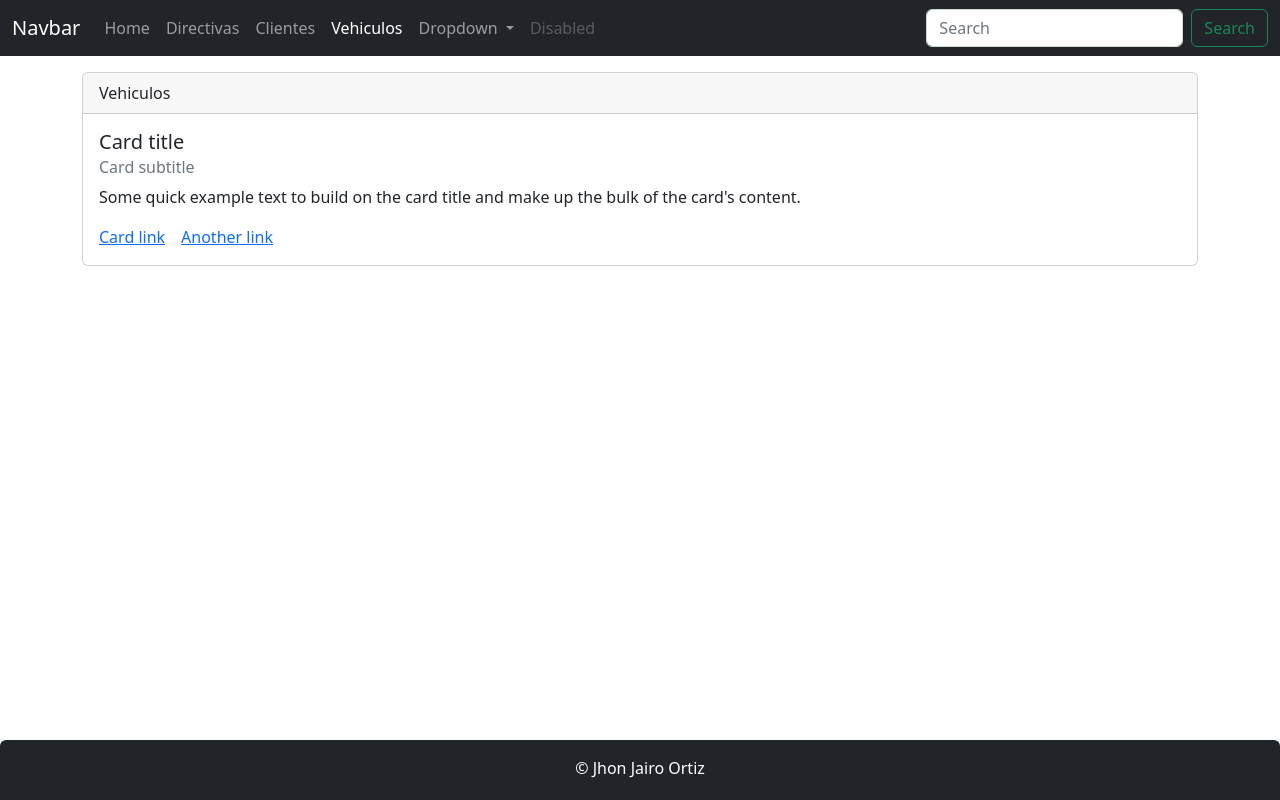
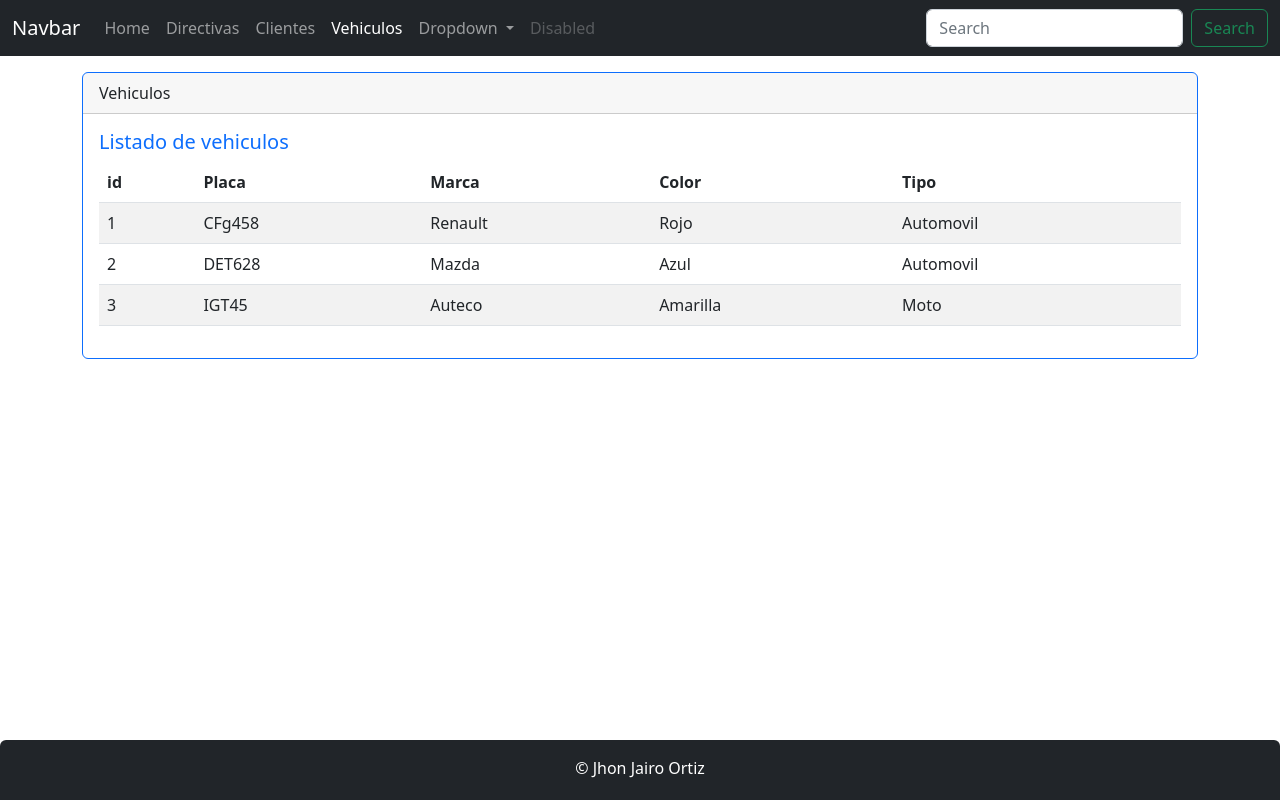
Before and after one commit to jjortiz016/front_clientes_Angular, an Angular app: page /vehiculos in a window 1280 px wide. Built offline with nearby package versions, Linux system fonts and the light colour scheme.

Commit message:
Se creo el componente vehiculo, vehiculos.json.ts y la clase servicio para que en el vehiculos.component se inyecte el servicio y se muesta la lista del archivo vehiculos.json.ts

```diff
--- a/src/app/app.module.ts
+++ b/src/app/app.module.ts
@@ -16,6 +16,7 @@ import { FormsModule } from '@angular/forms';
 import { registerLocaleData } from '@angular/common';
 import { DetalleComponent } from './clientes/detalle/detalle.component';
 import { VehiculosComponent } from './vehiculos/vehiculos.component';
+import { VehiculoService } from './vehiculos/vehiculo.service';
 
 
 //import '@angular/common/locales/global/es';
@@ -51,7 +52,7 @@ const routes: Routes = [
     RouterModule.forRoot(routes)
 
   ],
-  providers: [ClienteService, {provide: LOCALE_ID, useValue: 'es' }],
+  providers: [ClienteService, VehiculoService,  {provide: LOCALE_ID, useValue: 'es' }],
   bootstrap: [AppComponent]
 })
 export class AppModule { }
--- a/src/app/clientes/clientes.json.ts
+++ b/src/app/clientes/clientes.json.ts
@@ -1,8 +1,8 @@
 import { Cliente } from "./cliente";
 
 export const CLIENTES: Cliente[] = [
-    {id:1, nombre: 'Jhon', apellido: 'Ortiz', email: 'email@hotmail.com', createAt:'2023-08-01'},
-    {id:2, nombre: 'Claudia', apellido: 'Gimenez', email: 'email@gmail.com', createAt:'2023-08-02'},
-    {id:3, nombre: 'Roberto', apellido: 'Mendoza', email: 'email@yahoo.com', createAt:'2023-08-01'}
+    {id:1, nombre: 'Jhon', apellido: 'Ortiz', nacimiento: '1980-01-23', email: 'email@hotmail.com', createAt:'2023-08-01', foto: ''},
+    {id:2, nombre: 'Claudia', apellido: 'Gimenez', nacimiento: '1980-01-23', email: 'email@gmail.com', createAt:'2023-08-02',  foto: ''},
+    {id:3, nombre: 'Roberto', apellido: 'Mendoza', nacimiento: '1980-01-23', email: 'email@yahoo.com', createAt:'2023-08-01',  foto: ''}
 
   ];
--- /dev/null
+++ b/src/app/vehiculos/vehiculo.service.ts
@@ -0,0 +1,12 @@
+import { Injectable } from '@angular/core';
+import { VEHICULOS } from './vehiculos.json';
+import { Vehiculo } from './vehiculo';
+
+@Injectable()
+export class VehiculoService {
+
+  constructor() { }
+  getVehiculos(): Vehiculo[] {
+    return VEHICULOS;
+  }
+}
--- a/src/app/vehiculos/vehiculo.ts
+++ b/src/app/vehiculos/vehiculo.ts
@@ -4,4 +4,5 @@ export class Vehiculo {
     marca: string;
     color: string;
     tipo: string;
+    createAt: string;
 }
--- a/src/app/vehiculos/vehiculos.component.html
+++ b/src/app/vehiculos/vehiculos.component.html
@@ -1,10 +1,26 @@
-<div class="card">
-    <div class="card-header"> Vehiculos </div>
-    <div class="card-body">
-      <h5 class="card-title">Card title</h5>
-      <h6 class="card-subtitle mb-2 text-muted">Card subtitle</h6>
-      <p class="card-text">Some quick example text to build on the card title and make up the bulk of the card's content.</p>
-      <a href="#" class="card-link">Card link</a>
-      <a href="#" class="card-link">Another link</a>
+    <div class="card border-primary mb-3">
+        <div class="card-header"> Vehiculos </div>
+        <div class="card-body text-primary">
+            <h5 class="card-title">Listado de vehiculos</h5>
+            <table class="table table-border table-striped">
+                <thead>
+                    <tr>
+                        <th>id</th>
+                        <th>Placa</th>
+                        <th>Marca</th>
+                        <th>Color</th>
+                        <th>Tipo</th>
+                    </tr>
+                </thead>
+                <tbody>
+                    <tr *ngFor="let vehiculo of vehiculos">
+                        <td>{{vehiculo.id}}</td>
+                        <td>{{vehiculo.placa}}</td>
+                        <td>{{vehiculo.marca}}</td>
+                        <td>{{vehiculo.color}}</td>
+                        <td>{{vehiculo.tipo}}</td>
+                    </tr>
+                </tbody>
+            </table>
+        </div>
     </div>
-</div>
--- a/src/app/vehiculos/vehiculos.component.ts
+++ b/src/app/vehiculos/vehiculos.component.ts
@@ -1,11 +1,21 @@
-import { Component } from '@angular/core';
+import { Component, OnInit } from '@angular/core';
+import { Vehiculo } from './vehiculo';
+import { VehiculoService } from './vehiculo.service';
 
 @Component({
   selector: 'app-vehiculos',
   templateUrl: './vehiculos.component.html'
 
 })
-export class VehiculosComponent {
-  constructor(){}
+export class VehiculosComponent implements OnInit {
+
+   vehiculos: Vehiculo[];
+
+    constructor(private vehiculoService: VehiculoService){}
+
+      ngOnInit() {
+        this.vehiculos= this.vehiculoService.getVehiculos();
+        //this.vehiculos=VEHICULOS;
+      }
 
 }
--- /dev/null
+++ b/src/app/vehiculos/vehiculos.json.ts
@@ -0,0 +1,8 @@
+import { Vehiculo } from "./vehiculo";
+
+export const VEHICULOS: Vehiculo[]= [
+    {id:1, placa: 'CFg458', marca: 'Renault', color: 'Rojo', tipo: 'Automovil', createAt: '2023-10-26'},
+    {id:2, placa: 'DET628', marca: 'Mazda', color: 'Azul', tipo: 'Automovil', createAt: '2023-10-26'},
+    {id:3, placa: 'IGT45', marca: 'Auteco', color: 'Amarilla', tipo: 'Moto', createAt: '2023-10-26'}
+  ];
+  //verificada
```
